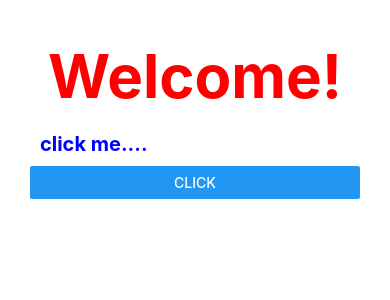
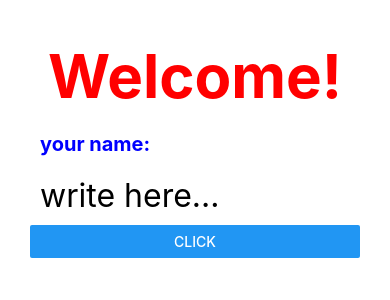
Before and after one commit to ryuzo111/react-native-study, a React Native app: screen / in a window 390 px wide. Shown: the top 300 px of the page. Built offline with nearby package versions, Linux system fonts and the light colour scheme.

Commit message:
名前を変更機能

```diff
--- a/App.js
+++ b/App.js
@@ -1,5 +1,5 @@
 import React,{Component} from 'react';
-import { Button, Alert, StyleSheet, Text, View} from 'react-native';
+import { TextInput, Button, Alert, StyleSheet, Text, View} from 'react-native';
 
 
 export default class App extends Component {
@@ -8,7 +8,7 @@ export default class App extends Component {
 
   constructor(props) {
     super(props);
-    this.state = {message :'click me....'};
+    this.state = {message :'your name:', text:''};
     this.title = 'Welcome!';
   }
 
@@ -22,13 +22,19 @@ export default class App extends Component {
         <Text style={styles.subtitle}>
           {this.state.message}
         </Text>
+        <TextInput style={styles.input} placeholder="write here..." value={this.state.text} onChangeText={this.doType}/>
         <Button title='Click' onPress={this.doAction}></Button>
+
       </View>
     );
   }
 
+  doType = (text) => {
+    this.setState({text});
+  };
+
   doAction = () => {
-    this.setState({message:'count: ' +  ++this.counter});
+    this.setState({text:'', message:'Hello, ' + this.state.text + '!',});
   }
 }
 
@@ -54,6 +60,10 @@ const styles = StyleSheet.create({
     color:'green',
     fontSize:26,
     lineHeight:50
-  }
+  },
+  input: {
+    padding:10,
+    fontSize:32,
+  },
 
 });
```
